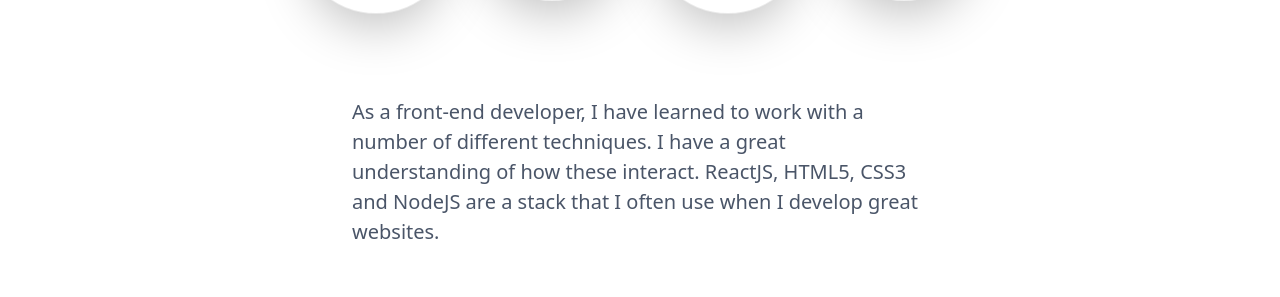
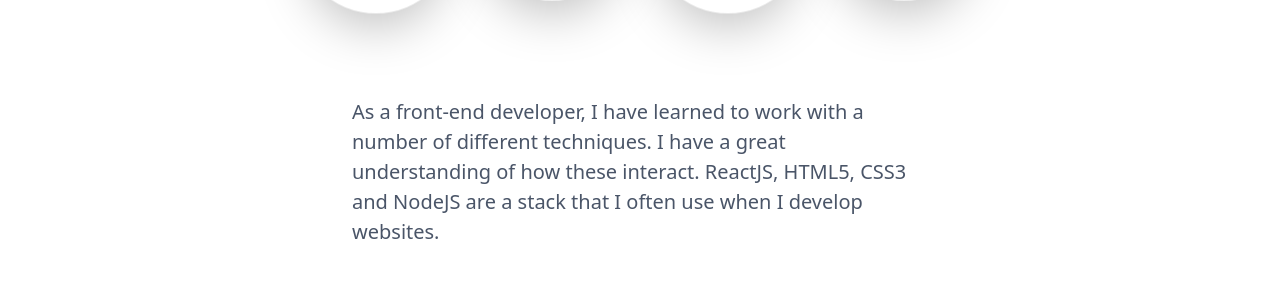
Before and after one commit to jbrorson/Exam-React-Portfolio, a React (Create React App) app: page /singleproject in a window 1280 px wide. Shown: the part 2076-2373 px from the top of the page. Built offline with nearby package versions, Linux system fonts and the light colour scheme.

Commit message:
New content added

```diff
--- a/src/content/index.js
+++ b/src/content/index.js
@@ -61,7 +61,7 @@ export default {
         alt: 'node',
       },
     ],
-    desc: `As a front-end developer, I have learned to work with a number of different techniques. I have a great understanding of how these interact. ReactJS, HTML5, CSS3 and NodeJS are a stack that I often use when I develop great websites.`,
+    desc: `As a front-end developer, I have learned to work with a number of different techniques. I have a great understanding of how these interact. ReactJS, HTML5, CSS3 and NodeJS are a stack that I often use when I develop websites.`,
   },
   jobs: {
     title: 'Some of my projects',
```
